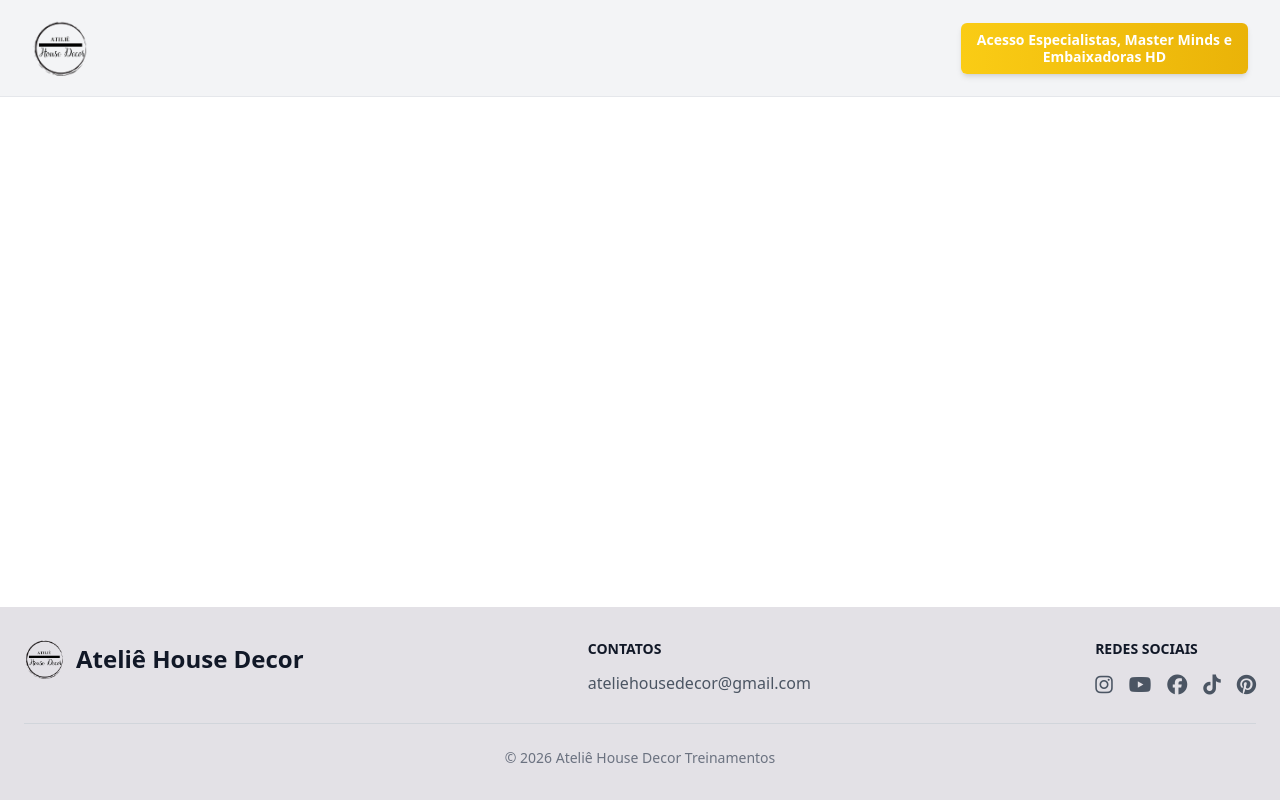
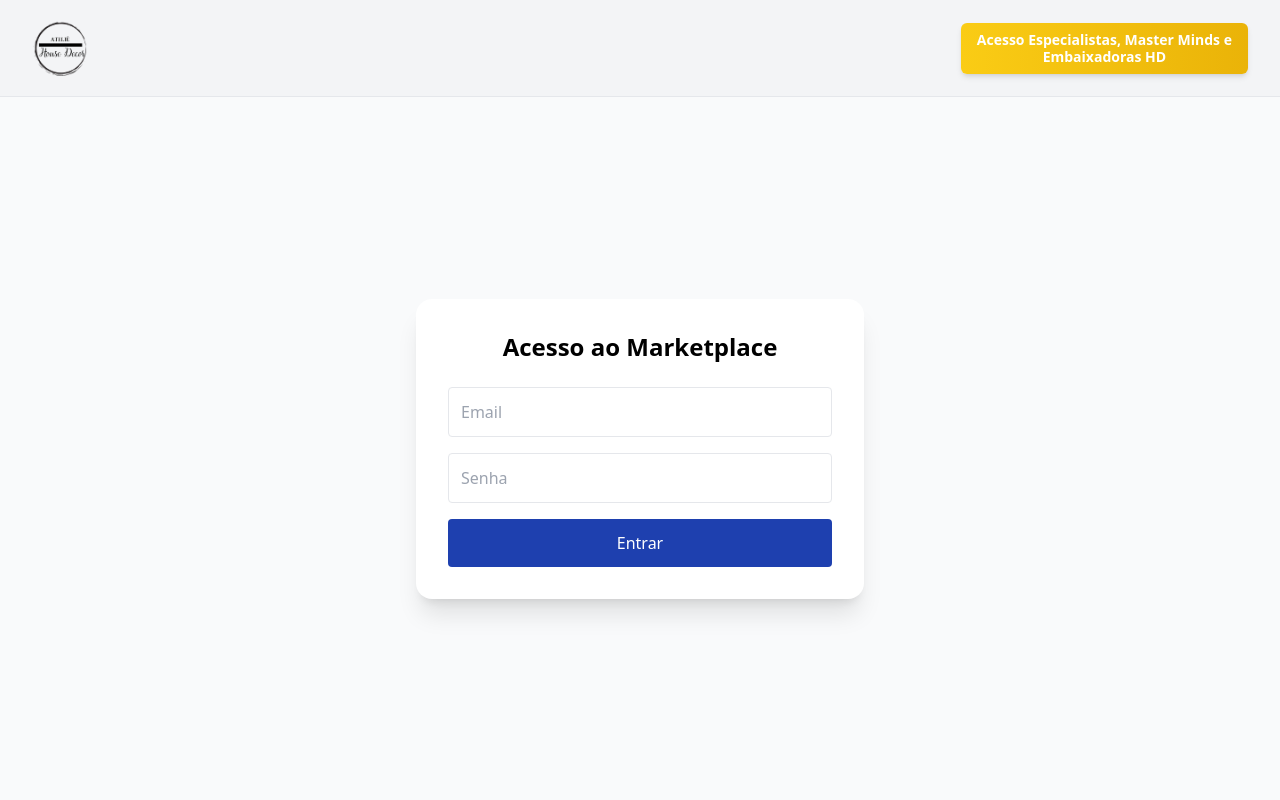
Before and after one commit to Enzoluizb/universohd-react-type-firebase, a React (Vite) app: page /login in a window 1280 px wide. Shown: the top 800 px of the page. Built offline with nearby package versions, Linux system fonts and the light colour scheme; no server answers.

Commit message:
Login com admin

```diff
--- a/src/App.tsx
+++ b/src/App.tsx
@@ -1,11 +1,15 @@
 import { BrowserRouter } from "react-router-dom";
+
 import AppRoutes from "./routes/AppRoutes";
 import Navbar from "./components/layout/Navbar";
 import Footer from "./components/layout/Footer";
 
+import { AuthProvider } from "../src/contexts/AuthProvider";
+
 function App() {
   return (
     <BrowserRouter>
+      <AuthProvider>
         <div className="flex min-h-screen flex-col">
           <Navbar />
 
@@ -15,6 +19,7 @@ function App() {
 
           <Footer />
         </div>
+      </AuthProvider>
     </BrowserRouter>
   );
 }
--- a/src/components/auth/LoginForm.tsx
+++ b/src/components/auth/LoginForm.tsx
@@ -0,0 +1,53 @@
+import { useState } from "react";
+import { useAuth } from "../../hooks/useAuth";
+import { useNavigate } from "react-router-dom";
+import { FirebaseError } from "firebase/app";
+
+export default function LoginForm() {
+  const { login } = useAuth();
+  const navigate = useNavigate();
+
+  const [email, setEmail] = useState("");
+  const [password, setPassword] = useState("");
+
+  async function handleSubmit(e: React.FormEvent) {
+    e.preventDefault();
+
+    try {
+      await login(email, password);
+      navigate("/marketplace");
+    } catch (error) {
+      if (error instanceof FirebaseError) {
+        console.error("Erro no login:", error.code, error.message);
+        alert(error.code);
+      } else {
+        console.error("Erro desconhecido:", error);
+        alert("Erro inesperado");
+      }
+    }
+  }
+
+  return (
+    <form onSubmit={handleSubmit} className="max-w-md mx-auto space-y-4">
+      <input
+        type="email"
+        placeholder="Email"
+        className="w-full border p-3 rounded"
+        value={email}
+        onChange={(e) => setEmail(e.target.value)}
+      />
+
+      <input
+        type="password"
+        placeholder="Senha"
+        className="w-full border p-3 rounded"
+        value={password}
+        onChange={(e) => setPassword(e.target.value)}
+      />
+
+      <button className="w-full bg-blue-800 text-white py-3 rounded">
+        Entrar
+      </button>
+    </form>
+  );
+}
--- a/src/components/auth/ProtectedRoute.tsx
+++ b/src/components/auth/ProtectedRoute.tsx
@@ -0,0 +1,16 @@
+import { Navigate } from "react-router-dom";
+import { useAuth } from "../../hooks/useAuth";
+import React from "react";
+
+type Props = {
+  children: React.ReactNode;
+};
+
+export default function ProtectedRoute({ children }: Props) {
+  const { user, loading } = useAuth();
+
+  if (loading) return null;
+  if (!user) return <Navigate to="/login" />;
+
+  return <>{children}</>;
+}
--- a/src/components/layout/Navbar.tsx
+++ b/src/components/layout/Navbar.tsx
@@ -1,6 +1,18 @@
-import { Link } from "react-router-dom";
+import { Link, useNavigate } from "react-router-dom";
+import { useAuth } from "../../hooks/useAuth";
 
 export default function Navbar() {
+  const navigate = useNavigate();
+  const { user } = useAuth();
+
+  function handleMarketplaceAccess() {
+    if (!user) {
+      navigate("/login");
+    } else {
+      navigate("/marketplace");
+    }
+  }
+
   return (
     <nav className="w-full bg-gray-100 border-b">
       <div className="mx-auto max-w-7xl px-6 lg:px-8 flex items-center justify-between h-24">
@@ -8,8 +20,8 @@ export default function Navbar() {
           <img src="/images/logo.png" alt="Logo" className="h-14 w-auto" />
         </Link>
 
-        <Link
-          to="/marketplace"
+        <button
+          onClick={handleMarketplaceAccess}
           className="
             bg-gradient-to-r from-yellow-400 to-yellow-500
             hover:from-yellow-500 hover:to-yellow-600
@@ -21,7 +33,7 @@ export default function Navbar() {
         >
           Acesso Especialistas, Master Minds e<br />
           Embaixadoras HD
-        </Link>
+        </button>
       </div>
     </nav>
   );
--- /dev/null
+++ b/src/contexts/AuthContext.ts
@@ -0,0 +1,23 @@
+import { createContext } from "react";
+
+type UserRole = "admin" | "user";
+
+type AuthUser = {
+  uid: string;
+  email: string;
+  role: UserRole;
+};
+
+export type AuthContextType = {
+  user: AuthUser | null;
+  loading: boolean;
+  login: (email: string, password: string) => Promise<void>;
+  logout: () => Promise<void>;
+};
+
+export const AuthContext = createContext<AuthContextType>({
+  user: null,
+  loading: true,
+  login: async () => { },
+  logout: async () => { },
+});
--- /dev/null
+++ b/src/contexts/AuthProvider.tsx
@@ -0,0 +1,61 @@
+import { useEffect, useState } from "react";
+import {
+  onAuthStateChanged,
+  signInWithEmailAndPassword,
+  signOut,
+} from "firebase/auth";
+import { doc, getDoc } from "firebase/firestore";
+
+import { auth, db } from "../services/firebase";
+import { AuthContext } from "./AuthContext";
+
+type UserRole = "admin" | "user";
+
+type AuthUser = {
+  uid: string;
+  email: string;
+  role: UserRole;
+};
+
+export function AuthProvider({ children }: { children: React.ReactNode }) {
+  const [user, setUser] = useState<AuthUser | null>(null);
+  const [loading, setLoading] = useState(true);
+
+  async function login(email: string, password: string) {
+    await signInWithEmailAndPassword(auth, email, password);
+  }
+
+  async function logout() {
+    await signOut(auth);
+  }
+
+  useEffect(() => {
+    const unsub = onAuthStateChanged(auth, async (firebaseUser) => {
+      if (!firebaseUser) {
+        setUser(null);
+        setLoading(false);
+        return;
+      }
+
+      const ref = doc(db, "users", firebaseUser.uid);
+      const snap = await getDoc(ref);
+      const data = snap.data();
+
+      setUser({
+        uid: firebaseUser.uid,
+        email: firebaseUser.email!,
+        role: data?.role === "admin" ? "admin" : "user",
+      });
+
+      setLoading(false);
+    });
+
+    return () => unsub();
+  }, []);
+
+  return (
+    <AuthContext.Provider value={{ user, loading, login, logout }}>
+      {children}
+    </AuthContext.Provider>
+  );
+}
--- a/src/hooks/useAuth.ts
+++ b/src/hooks/useAuth.ts
@@ -0,0 +1,6 @@
+import { useContext } from "react";
+import { AuthContext } from "../contexts/AuthContext";
+
+export function useAuth() {
+    return useContext(AuthContext);
+}
--- /dev/null
+++ b/src/pages/Login.tsx
@@ -0,0 +1,18 @@
+import LoginForm from "../components/auth/LoginForm";
+
+export default function Login() {
+  return (
+    <div
+      className="flex items-center justify-center bg-gray-50"
+      style={{ minHeight: "calc(100vh - 6rem)" }}
+    >
+      <div className="w-full max-w-md bg-white p-8 rounded-2xl shadow-xl">
+        <h1 className="text-2xl font-bold text-center mb-6">
+          Acesso ao Marketplace
+        </h1>
+
+        <LoginForm />
+      </div>
+    </div>
+  );
+}
--- a/src/routes/AppRoutes.tsx
+++ b/src/routes/AppRoutes.tsx
@@ -6,12 +6,24 @@ import AlunaHD from "../pages/AlunaHD";
 import EspecialistaHD from "../pages/EspecialistaHD";
 import MasterMindHD from "../pages/MasterMindHD";
 import EmbaixadoraHD from "../pages/EmbaixadoraHD";
+import Login from "../pages/Login";
+
+import ProtectedRoute from "../components/auth/ProtectedRoute";
 
 export default function AppRoutes() {
   return (
     <Routes>
       <Route path="/" element={<Home />} />
-      <Route path="/marketplace" element={<Marketplace />} />
+      <Route path="/login" element={<Login />} />
+
+      <Route
+        path="/marketplace"
+        element={
+          <ProtectedRoute>
+            <Marketplace />
+          </ProtectedRoute>
+        }
+      />
 
       <Route path="/alunahd" element={<AlunaHD />} />
       <Route path="/especialistahd" element={<EspecialistaHD />} />
--- a/src/services/firebase.ts
+++ b/src/services/firebase.ts
@@ -1,15 +1,20 @@
 import { initializeApp } from "firebase/app";
+import { getAuth } from "firebase/auth";
+import { getFirestore } from "firebase/firestore";
 import { getDatabase } from "firebase/database";
 
 const firebaseConfig = {
-    apiKey: "SUA_API_KEY",
+    apiKey: "AIzaSyAKtoEOFuhnPW4qBijTsoSimyAhdJjFnCg",
     authDomain: "react-realtime-crud-776f4.firebaseapp.com",
-    databaseURL: "https://react-realtime-crud-776f4-default-rtdb.firebaseio.com/",
+    databaseURL: "https://react-realtime-crud-776f4-default-rtdb.firebaseio.com",
     projectId: "react-realtime-crud-776f4",
     storageBucket: "react-realtime-crud-776f4.firebasestorage.app",
-    messagingSenderId: "SEU_MESSAGING_SENDER_ID",
-    appId: "SEU_APP_ID",
+    messagingSenderId: "174007772022",
+    appId: "1:174007772022:web:4337f5b14cd163670e5057",
 };
 
 export const app = initializeApp(firebaseConfig);
+
+export const auth = getAuth(app);
+export const db = getFirestore(app);
 export const database = getDatabase(app);
```
Lines whose indentation alone changed are shown as unchanged.
